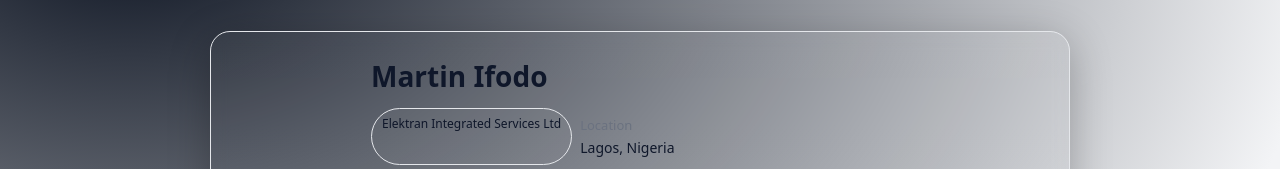
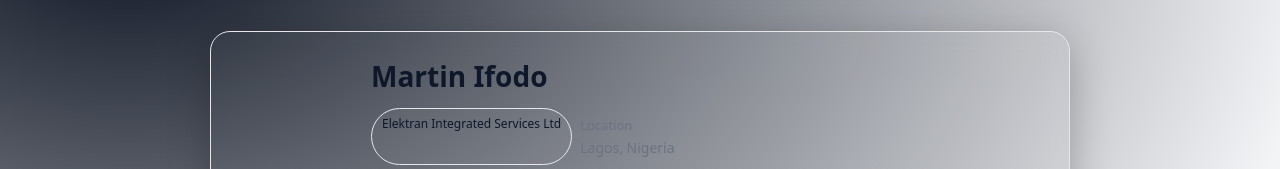
Before and after one commit to Ifodo/mi_vcard, a plain HTML site: page index.html in a window 1280 px wide. Shown: the top 169 px of the page. Drawn offline with Linux system fonts and the light colour scheme.

Commit message:
Update index.html

```diff
--- a/index.html
+++ b/index.html
@@ -139,10 +139,12 @@
       </div>
       <div class="info">
         <h1>Martin Ifodo</h1>
+        <div class="subtitle">
         <div class="badges">
           <span class="badge">Elektran Integrated Services Ltd</span>
           <div class="row"><div class="k">Location</div>
           <div class="v">Lagos, Nigeria</div>
+        </div>
         </div>
         </div>
         <div class="subtitle">Software Engineer • AI Developer • Broadcast Engineer</div>
```
